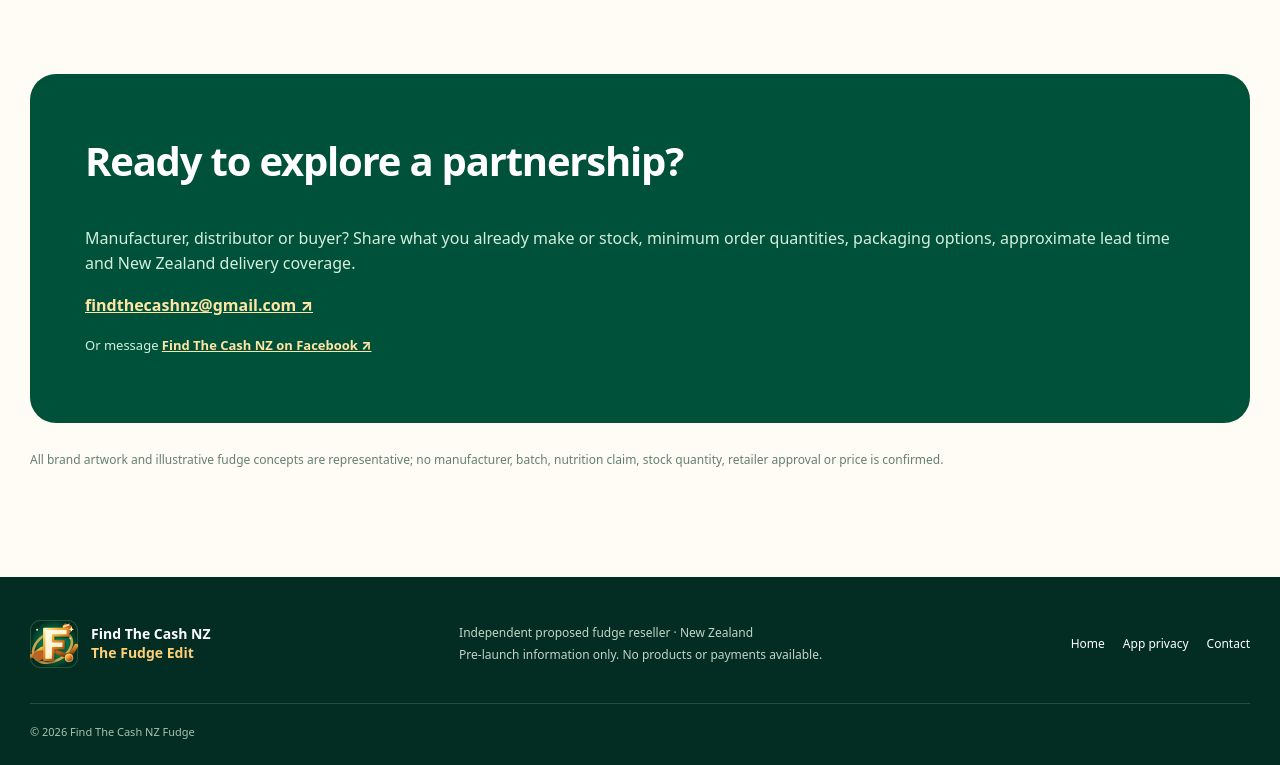
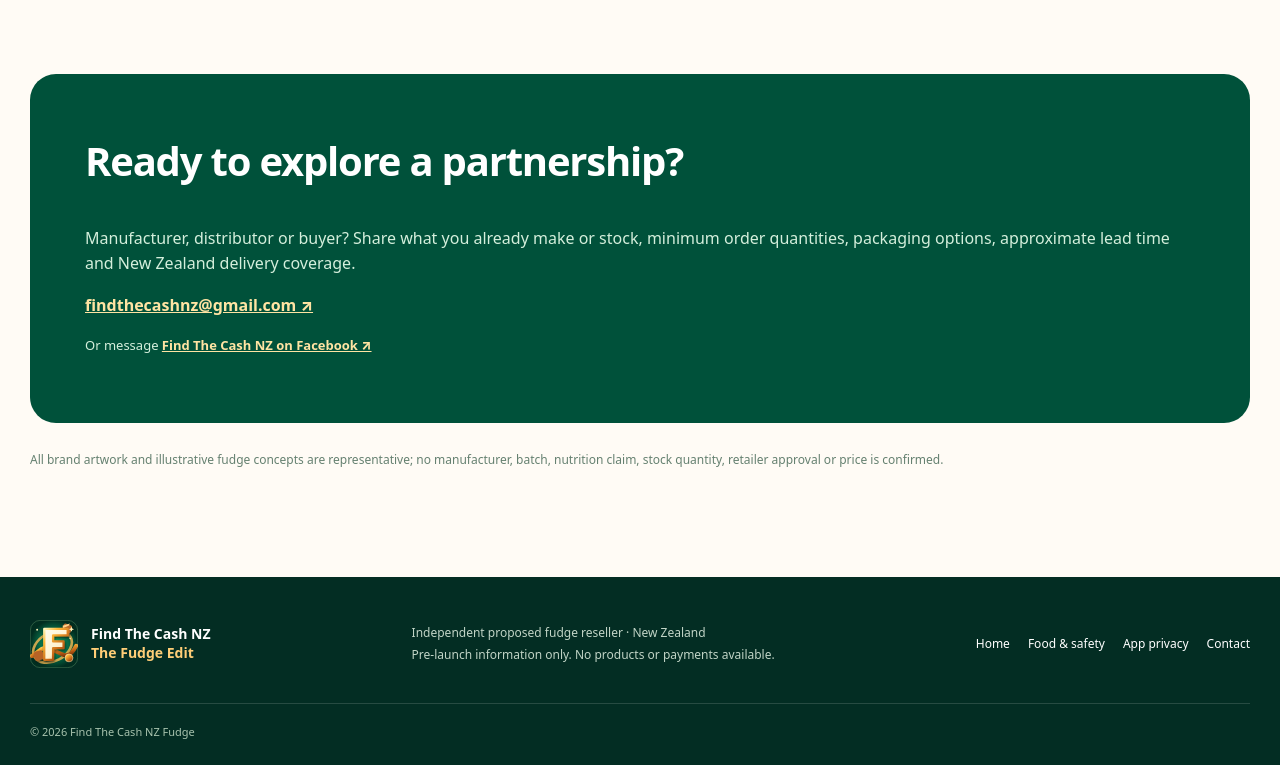
Before and after one commit to FRYMASTERCHEESE/find-the-cash-nz-fudge, a website: page docs/stockists.html in a window 1280 px wide. Shown: the part 2391-3156 px from the top of the page. Drawn offline with Linux system fonts and the light colour scheme.

Commit message:
Link food safety and consumer rights information throughout website and Android preview

```diff
--- a/docs/stockists.html
+++ b/docs/stockists.html
@@ -10,4 +10,4 @@
 <div class="callout"><p><strong>For prospective buyers:</strong> Please don't treat this page as a product catalogue, quotation, proof of certification, an active supply agreement or an offer to sell. We will share product specifications and samples privately only when independently verified.</p><p>For consumers, visit our <a href="./">pre-launch website</a> to learn about our plans. No product orders or payments are available.</p></div>
 <section class="contact-trade"><h2>Ready to explore a partnership?</h2><p>Manufacturer, distributor or buyer? Share what you already make or stock, minimum order quantities, packaging options, approximate lead time and New Zealand delivery coverage.</p><p><a href="mailto:findthecashnz@gmail.com?subject=Find%20The%20Cash%20NZ%20Fudge%20-%20manufacturing%20or%20retail%20enquiry">findthecashnz@gmail.com ↗</a></p><p style="font-size:13px">Or message <a href="https://www.facebook.com/FindTheCashNz" rel="noopener noreferrer" target="_blank">Find The Cash NZ on Facebook ↗</a></p></section>
 <p class="footnote">All brand artwork and illustrative fudge concepts are representative; no manufacturer, batch, nutrition claim, stock quantity, retailer approval or price is confirmed.</p>
-</div></main><footer class="site-footer"><div class="footer-inner section-width"><a class="footer-brand" href="./"><img src="mark.svg" width="48" height="48" alt=""><strong>Find The Cash NZ<br><span>The Fudge Edit</span></strong></a><div><p>Independent proposed fudge reseller · New Zealand</p><p>Pre-launch information only. No products or payments available.</p></div><div class="footer-links"><a href="./">Home</a><a href="privacy.html">App privacy</a><a href="mailto:findthecashnz@gmail.com">Contact</a></div></div><div class="footer-bottom section-width">© 2026 Find The Cash NZ Fudge</div></footer></body></html>
+</div></main><footer class="site-footer"><div class="footer-inner section-width"><a class="footer-brand" href="./"><img src="mark.svg" width="48" height="48" alt=""><strong>Find The Cash NZ<br><span>The Fudge Edit</span></strong></a><div><p>Independent proposed fudge reseller · New Zealand</p><p>Pre-launch information only. No products or payments available.</p></div><div class="footer-links"><a href="./">Home</a><a href="food-and-orders.html">Food &amp; safety</a><a href="privacy.html">App privacy</a><a href="mailto:findthecashnz@gmail.com">Contact</a></div></div><div class="footer-bottom section-width">© 2026 Find The Cash NZ Fudge</div></footer></body></html>
```
